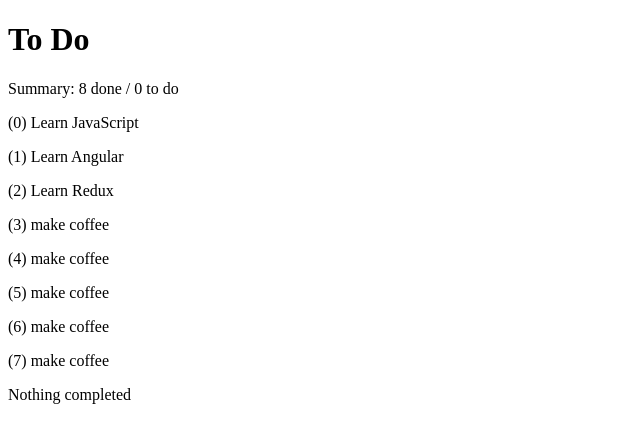
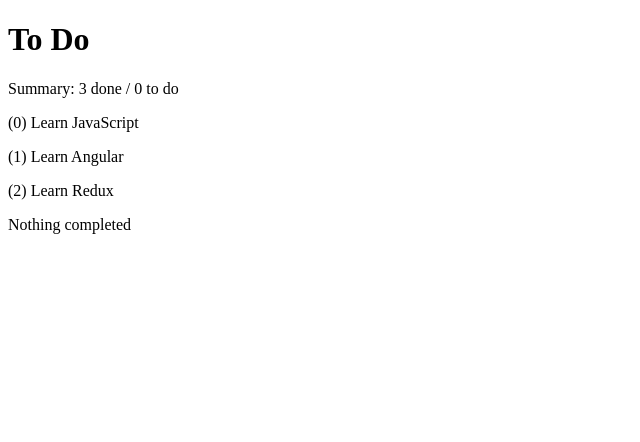
Before and after one commit to sonukapoor/angular-todo-example, an Angular app: page / in a window 1280 px wide. Shown: the top 442 px of the page, without its empty margins (0-640 px from the left). Built offline with nearby package versions, Linux system fonts and the light colour scheme.

Commit message:
Taking out the code that adds something every second

```diff
--- a/src/app/app.component.ts
+++ b/src/app/app.component.ts
@@ -14,12 +14,6 @@
   ];
   thingsCompleted = [];
 
-  constructor() {
-    setInterval(() => {
-      this.thingsToDo.push('make coffee');
-    }, 1000);
-  }
-
   summary(): string {
     return `${this.thingsToDo.length} done / ${this.thingsCompleted.length} to do`;
   }
```
